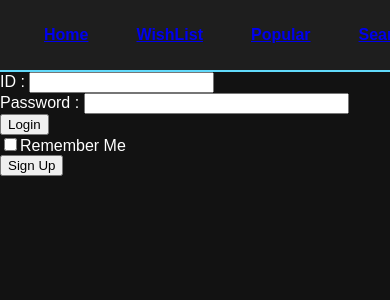
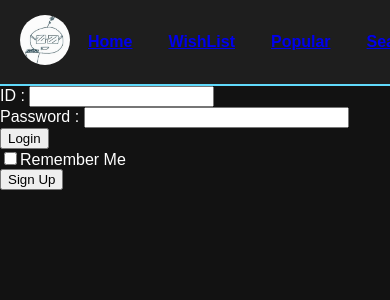
Before and after one commit to jiwon887/movie, a React (Create React App) app: page /#/login in a window 390 px wide. Shown: the top 300 px of the page. Built offline with nearby package versions, Linux system fonts and the light colour scheme.

Commit message:
add homelog

```diff
--- a/src/App.css
+++ b/src/App.css
@@ -97,11 +97,18 @@ body {
 /* 네비게이션 바 스타일 */
 .navbar {
   display: flex;
-  justify-content: space-around; /* 요소 간격 균일하게 배치 */
-  align-items: center; /* 아이템 수직 정렬 */
+  justify-content: space-between;;
+  align-items: center;
   padding: 15px 20px; /* 상하좌우 여백 조정 */
   background-color: #1e1e1e; /* 네비게이션 바 배경색 */
   border-bottom: 2px solid #61dafb; /* 하단 테두리 */
+}
+
+.logo-img {
+  width: 50px; /* 원하는 크기로 조정 */
+  height: 50px; /* 가로, 세로 크기를 같게 설정하여 원형으로 만듬 */
+  border-radius: 50%; /* 원형으로 만들기 위한 설정 */
+  object-fit: cover; /* 이미지를 원 안에 맞추기 위한 설정 */
 }
 
 .nav-item {
@@ -121,6 +128,17 @@ body {
   color: #61dafb; /* 호버 시 글씨 색 */
 }
 
+/* 모바일에서 네비게이션 바 스타일 */
+@media (max-width: 768px) {
+  .navbar {
+    justify-content: space-between;
+  }
+
+  .nav-item {
+    margin: 0 5px; /* 모바일에서 아이템 간격 좁힘 */
+    padding: 8px 12px; /* 모바일에서 아이템 패딩 줄임 */
+  }
+}
 
 /*hover event css*/
 .movie-card img {
--- a/src/App.js
+++ b/src/App.js
@@ -2,6 +2,7 @@ import './App.css';
 import React, { useState, useEffect } from 'react';
 import { HashRouter as Router, Routes, Route, Link, Navigate } from "react-router-dom";
 import Nav from 'react-bootstrap/Nav';
+import homelog from './homelog.png';
 
 import MovieList from './movie';
 import Popular from './popular';
@@ -43,6 +44,9 @@ function App() {
     <Router>
       <div>
         <Nav className='navbar' activeKey="/">
+          <Link to="/" className="logo">
+            <img src={homelog} alt="Nav logo" className='logo-img'/>
+          </Link>
           <Nav.Item className='nav-item'>
             <Nav.Link as={Link} to="/">Home</Nav.Link>
           </Nav.Item>
```
Also changed, not shown: src/homelog.png (added).
